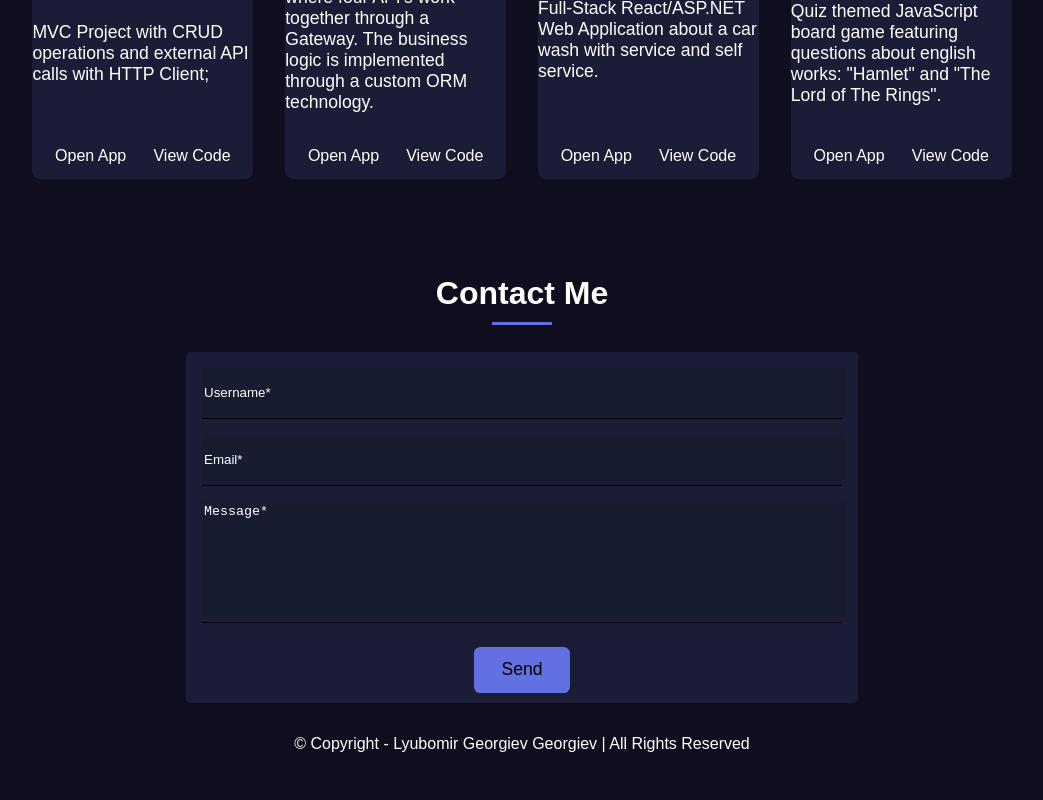
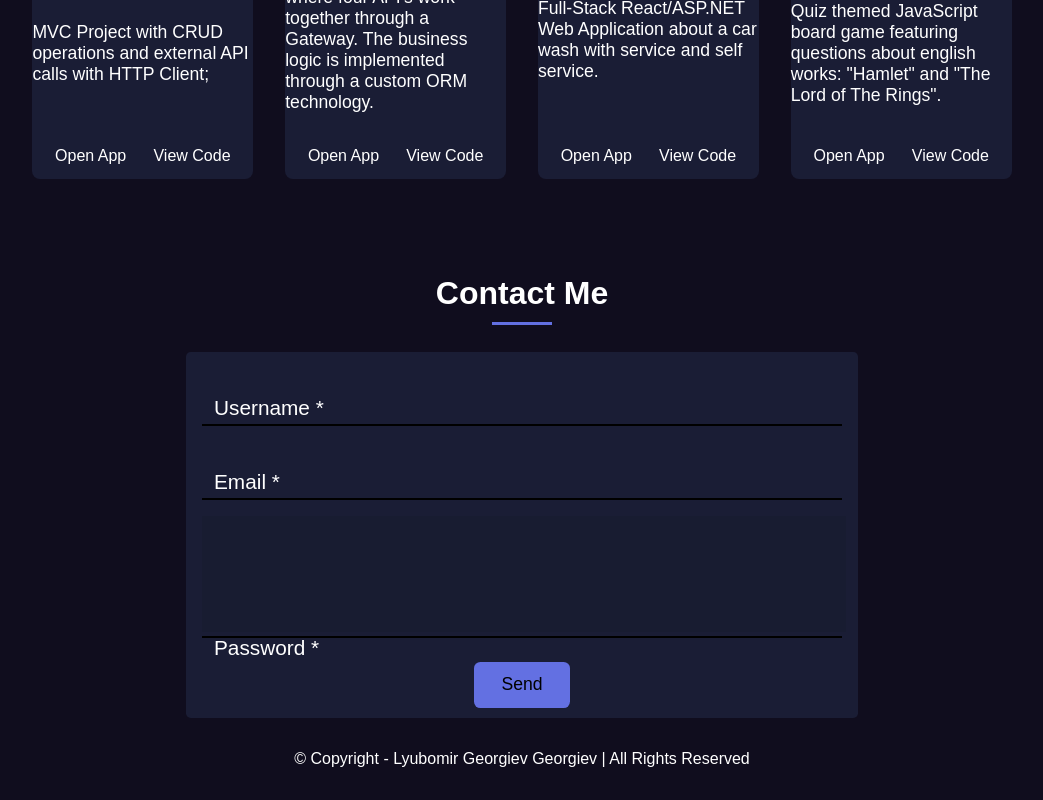
Before and after one commit to lyubomir2712/Portfolio, a React (Vite) app: page / in a window 1280 px wide. Shown: the part 1082-1882 px from the top of the page, without its empty margins (118-1161 px from the left). Built offline with nearby package versions, Linux system fonts and the light colour scheme.

Commit message:
updated the labels in the contact inputs

```diff
--- a/src/Components/ContactSection/ContactSection.css
+++ b/src/Components/ContactSection/ContactSection.css
@@ -23,7 +23,6 @@
     margin: 0 auto;
 }
 
-
 .message-input {
     height: 7rem;
     resize: none;
@@ -32,16 +31,6 @@
     outline: none;
     border: none;
     box-shadow: none;
-}
-
-.input-container input {
-    background-color: #181c31;
-    width: 40rem;
-    height: 3rem;
-    outline: none;
-    border: none;
-    box-shadow: none;
-    color: #fff;
 }
 
 .textarea-container::before {
@@ -59,25 +48,16 @@
     transform: scaleX(1);
 }
 
-.input-container input::placeholder, .textarea-container .message-input::placeholder
-{
-    color: white;
-}
-
-.input-container, .textarea-container {
-    position: relative;
-    border-bottom: 1px solid black;
-}
-
 .input-container::before {
     content: "";
     position: absolute;
-    width: 100.5%;
+    width: 100%;
     height: 2px;
     background: #6370e2;
     transform: scaleX(0);
     transition: all 0.2s ease;
-    top: 3rem;
+    top: 3.4rem;
+    left: 0;
 }
 
 .input-container:focus-within::before {
@@ -107,3 +87,78 @@
 button:hover {
     filter: brightness(1.2);
 }
+
+input{
+    width: 100%;
+    height: 100%;
+    position: absolute;
+    left: 0;
+    outline: none;
+    font-size: 2.2rem;
+    padding: 0;
+    line-height: 80px;
+    background: transparent;
+    transition: 0.1s ease;
+    z-index: 1111;
+    border: none;
+    box-shadow: none;
+}
+
+.label-line{
+    position: absolute;
+    font-size: 1.3em;
+    color: #f0ffff;
+    transition: 0.2s ease;
+    padding: 0 12px;
+
+}
+
+input:focus, .label-line{
+    color: white;
+}
+
+input:focus + .label-line{
+    height: 30px;
+    line-height: 30px;
+    padding: 0 7px;
+    transform: translate(0, -3px) scale(0.68);
+    z-index: 1111;
+}
+
+.input-container{
+    position: relative;
+    width: 40rem;
+    height: 3.5rem;
+    line-height: 80px;
+    background-color: transparent;
+    border-bottom : 2px solid black;
+}
+
+.textarea-container{
+    position: relative;
+    border-bottom: solid 2px black;
+}
+
+.message-input{
+    /*width: 100%;*/
+    /*height: 100%;*/
+    /*position: absolute;*/
+    /*left: 0;*/
+    /*outline: none;*/
+    /*font-size: 2.2rem;*/
+    /*padding: 0;*/
+    /*line-height: 80px;*/
+    /*background: transparent;*/
+    /*transition: 0.1s ease;*/
+    /*z-index: 1111;*/
+    /*border: none;*/
+    /*box-shadow: none;*/
+}
+
+.message-input:focus + .label-line{
+    height: 30px;
+    line-height: 30px;
+    padding: 0 7px;
+    transform: translate(0, -3px) scale(0.68);
+    z-index: 1111;
+}
--- a/src/Components/ContactSection/ContactSection.jsx
+++ b/src/Components/ContactSection/ContactSection.jsx
@@ -1,7 +1,6 @@
 import './ContactSection.css'
 
 export default function ContactSection() {
-    // const [isFocused, setIsFocused] = useState(false);
     return (
         <section id="contact-section" className="contact-section">
             <h2 className="contact-title">Contact Me</h2>
@@ -9,15 +8,18 @@ export default function ContactSection() {
                 <div className="contact-form-content">
 
                     <div className="input-container">
-                        <input className="username-input" type="text" placeholder="Username*" />
+                            <input className="username-input" type="text"/>
+                            <div className="label-line">Username *</div>
                     </div>
 
                     <div className="input-container">
-                        <input className="email-input" type="email" placeholder="Email*" />
+                            <input className="email-input" type="email"/>
+                            <div className="label-line">Email *</div>
                     </div>
 
                     <div className="textarea-container">
-                        <textarea className="message-input" placeholder="Message*"/>
+                        <textarea className="message-input"/>
+                        <div className="label-line">Password *</div>
                     </div>
 
                 </div>
```
